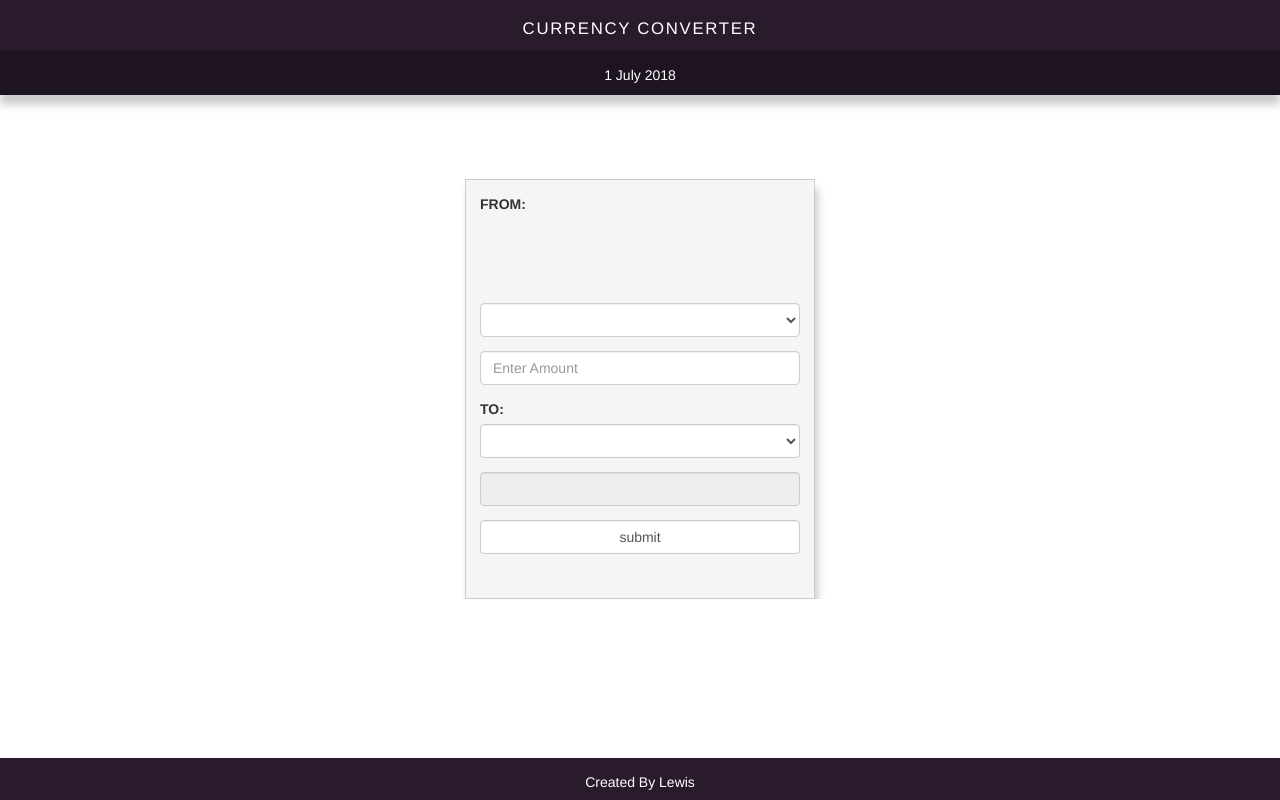
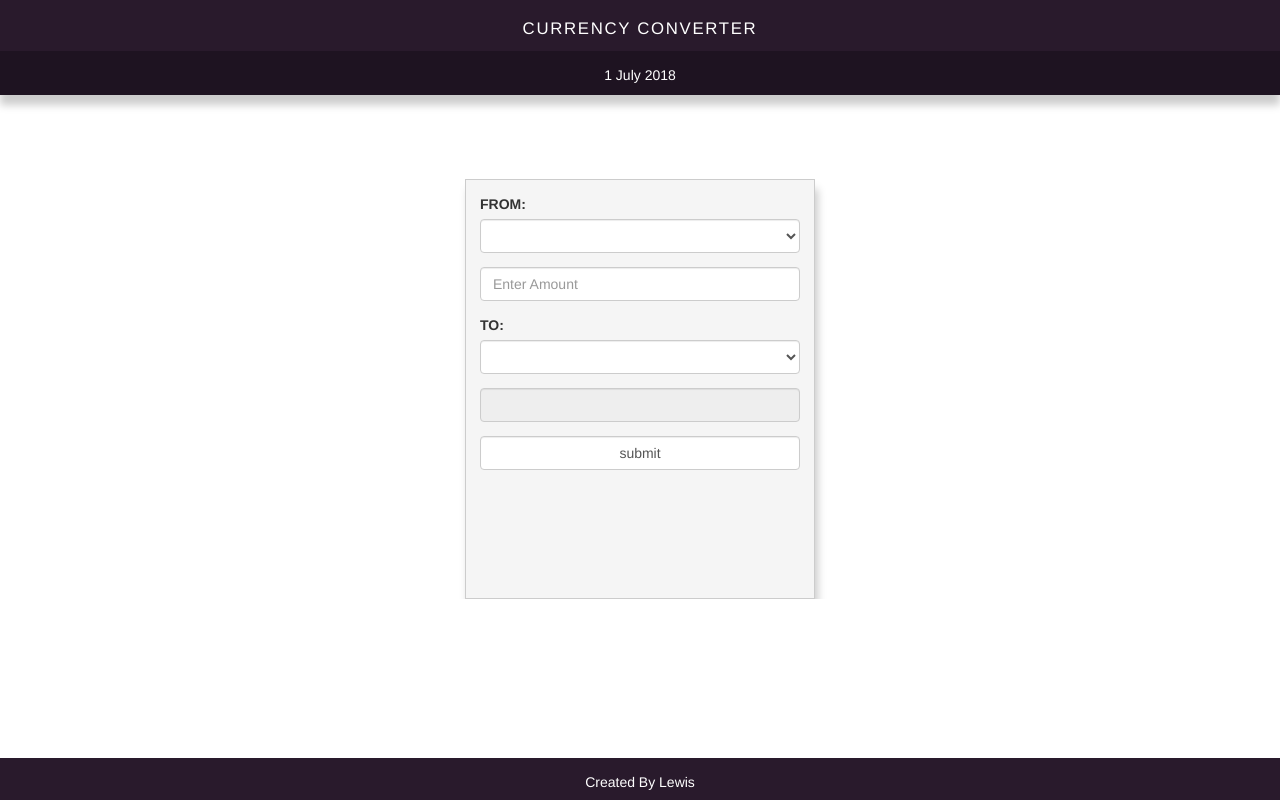
Before and after one commit to aguhlewis/ALC-Challenge2, a plain HTML site: page index.html in a window 1280 px wide. Drawn offline with Linux system fonts and the light colour scheme; no server answers.

Commit message:
Update style.css

```diff
--- a/css/style.css
+++ b/css/style.css
@@ -44,8 +44,8 @@ html, body {
 	padding: 1em;
 	background: #f5f5f5;
 }
-#currencyList1 {
-	margin-top: 6em;
+.label1 {
+	margin-top: 4em;
 }
 #amount, #currencyList1, #currencyList2, #convertedRate {
 	margin-bottom: 1em;
```
